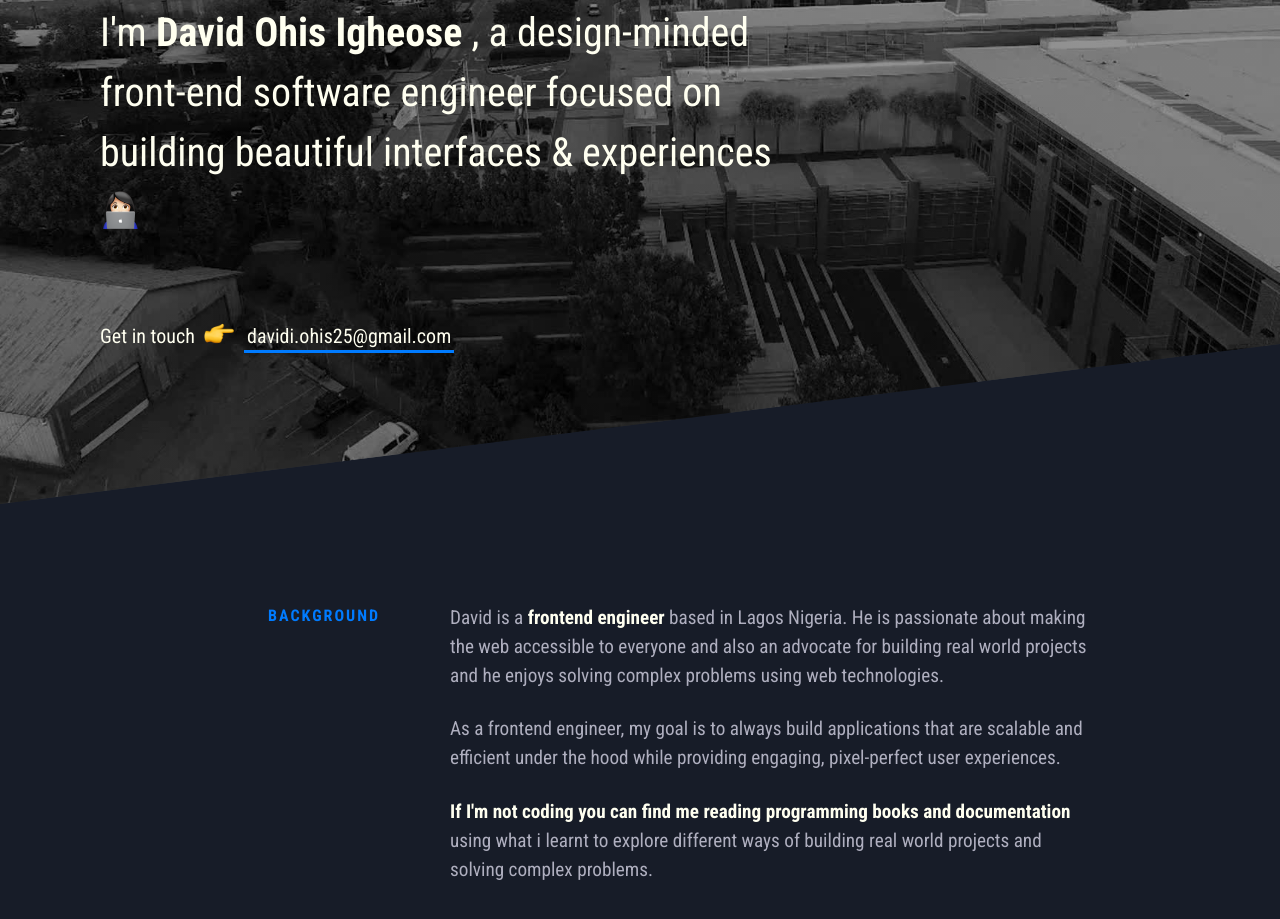
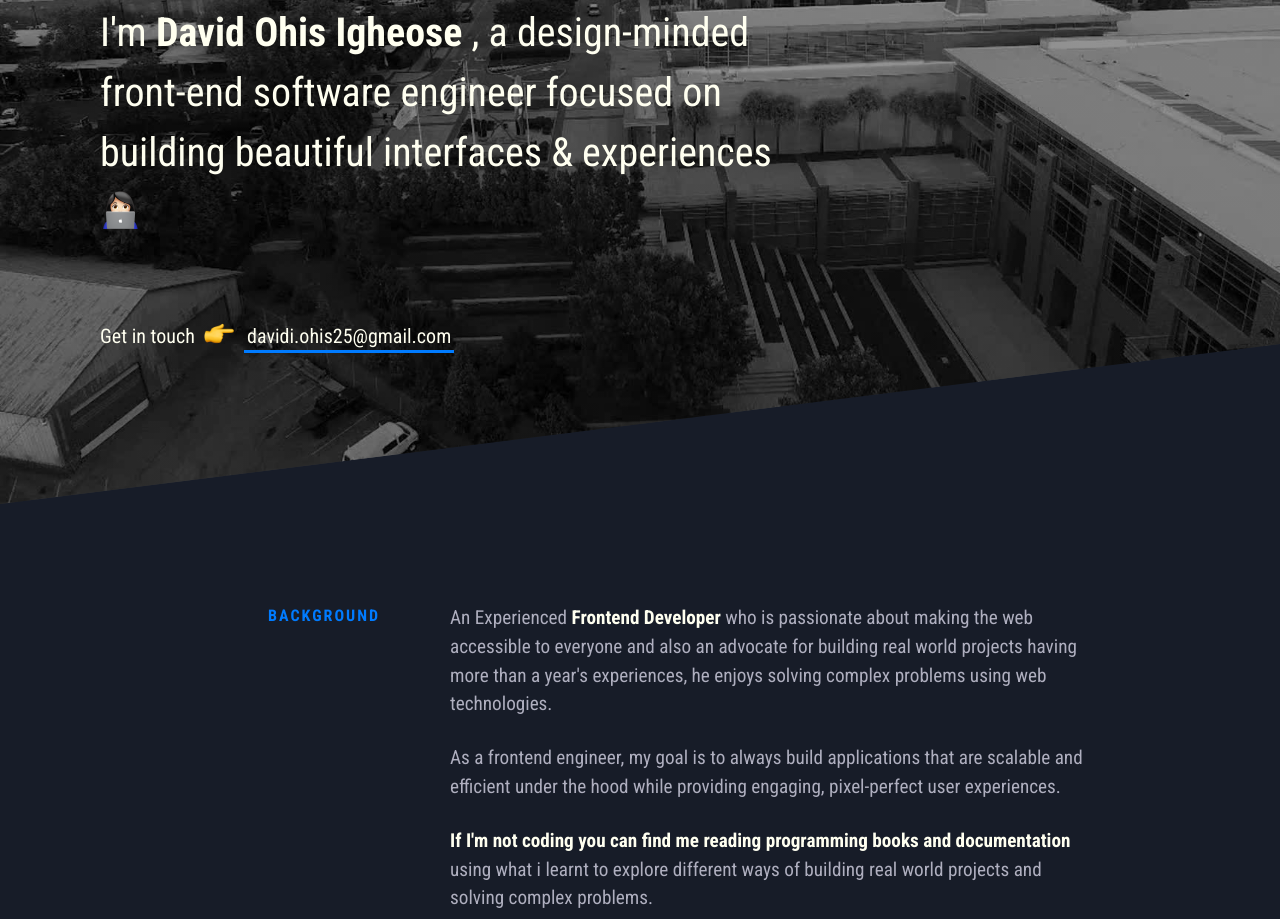
Before and after one commit to Davidohis/Dev-Portfoilo, a website: page index.html in a window 1280 px wide. Shown: the part 296-1215 px from the top of the page. Drawn offline with Linux system fonts and the light colour scheme.

Commit message:
Update index.html

```diff
--- a/index.html
+++ b/index.html
@@ -48,9 +48,8 @@
                 <div class="section__title">Background</div>
                 <div class="section__content">
                     <p>
-                        David is a <strong>frontend engineer</strong> based in Lagos Nigeria. He is passionate about making the
-                        web accessible to everyone and also an advocate for building real world  projects and
-                        he enjoys solving complex problems using web technologies.
+                        An Experienced <strong>Frontend Developer</strong> who is passionate about making the web accessible to everyone and also an advocate
+                        for building real world projects having more than a year's experiences, he enjoys solving complex problems using web technologies.
                     </p>
                     <p>As a frontend engineer, my goal is to always build applications that are scalable and efficient
                         under the hood while providing engaging, pixel-perfect user experiences. </p>
```
